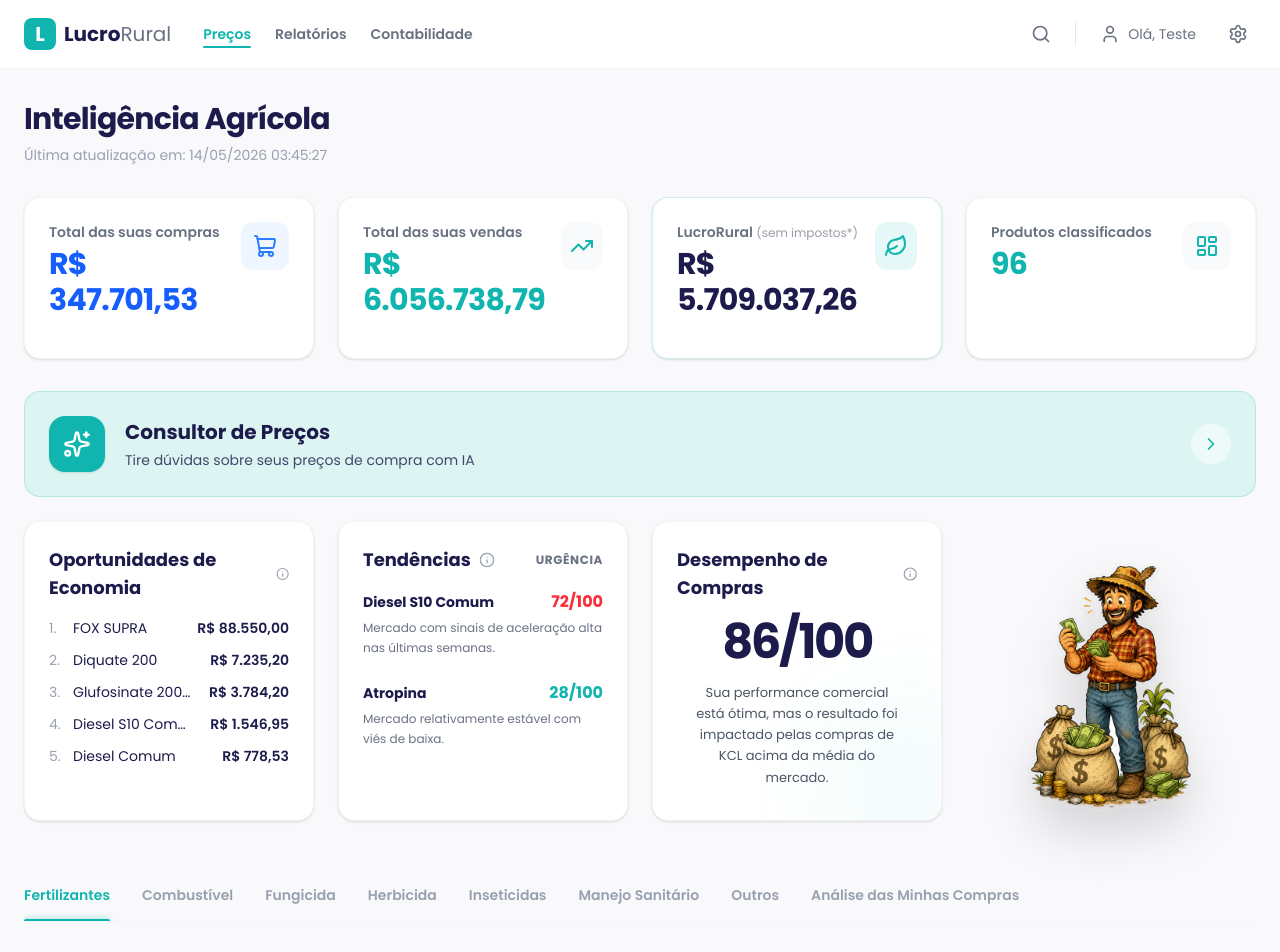
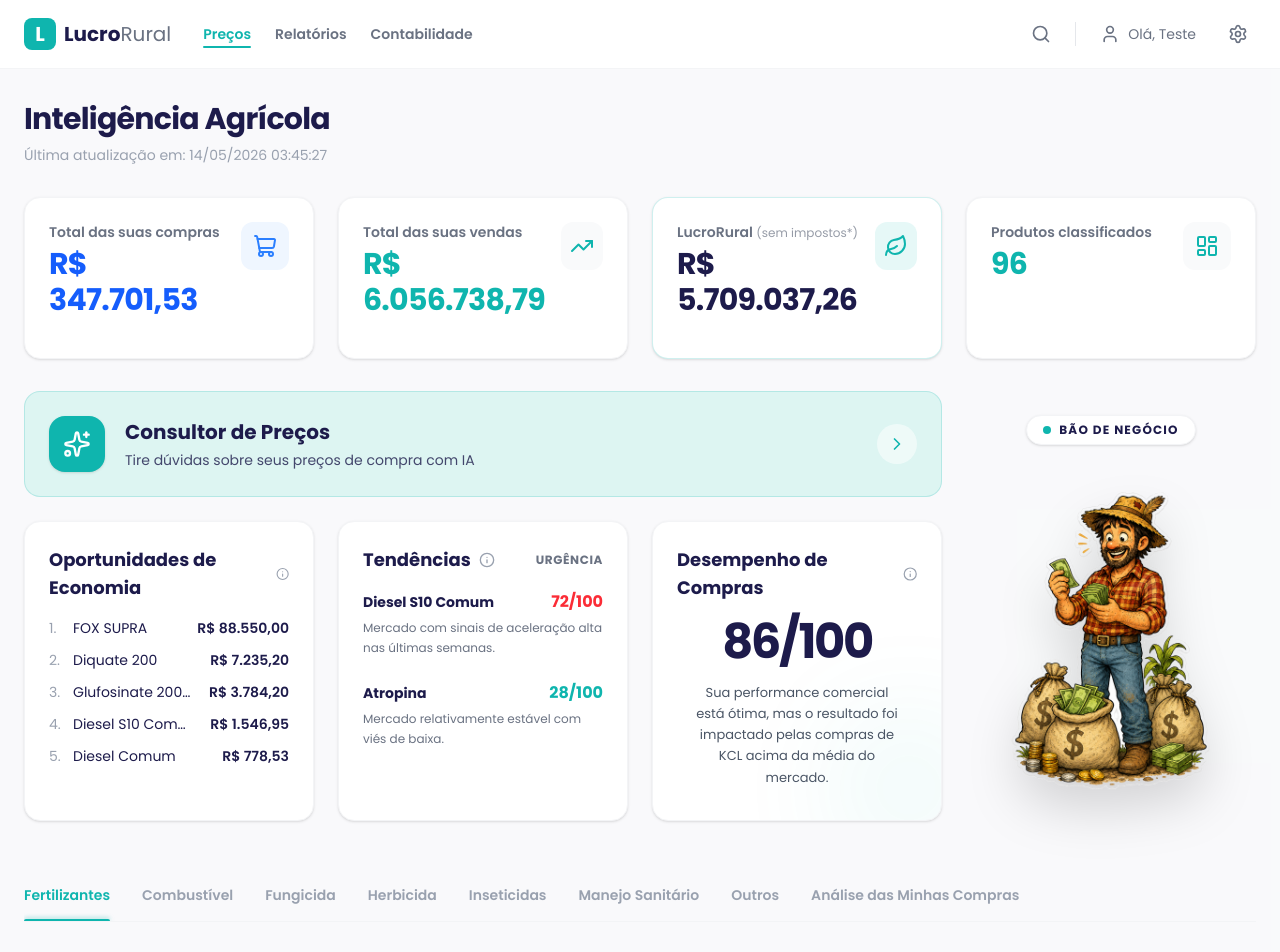
Before and after one commit to andreilucasandrade-alt/Lucro-Rural-Dashboard, a React (Vite) app: page / in a window 1280 px wide. Shown: the top 952 px of the page. Built offline with nearby package versions, Linux system fonts and the light colour scheme.

Commit message:
Add files via upload

```diff
--- a/src/App.tsx
+++ b/src/App.tsx
@@ -80,18 +80,25 @@ function App() {
         </div>
 
         {/* Insights Section */}
-        <div className="flex flex-col gap-6 mb-12">
-          <ConsultorIA />
-          <div className="grid grid-cols-1 lg:grid-cols-12 gap-6">
-            <div className="lg:col-span-9 grid grid-cols-1 md:grid-cols-3 gap-6">
+        <div className="grid grid-cols-1 lg:grid-cols-12 gap-6 mb-12">
+
+          <div className="lg:col-span-9 flex flex-col gap-6">
+            <ConsultorIA />
+            <div className="grid grid-cols-1 md:grid-cols-3 gap-6">
               <EconomyOpportunityCard />
               <TrendCard />
               <PerformanceCard />
             </div>
-            <div className="lg:col-span-3 hidden lg:flex items-end justify-center pointer-events-none">
-               <img src="/bao_de_negocio.png" alt="Personagem Bão de Negócio" className="max-h-[300px] object-contain drop-shadow-2xl -mb-4" />
-            </div>
           </div>
+
+          <div className="lg:col-span-3 hidden lg:flex flex-col items-center justify-end pointer-events-none">
+             <span className="font-bold text-secondary tracking-widest uppercase text-xs mb-4 bg-white px-4 py-1.5 rounded-full shadow-sm border border-gray-100 flex items-center gap-2">
+               <span className="w-2 h-2 rounded-full bg-primary animate-pulse"></span>
+               Bão de Negócio
+             </span>
+             <img src="/bao_de_negocio.png" alt="Personagem Bão de Negócio" className="max-h-[360px] object-contain drop-shadow-2xl" />
+          </div>
+
         </div>
 
         {/* Tabs */}
```
